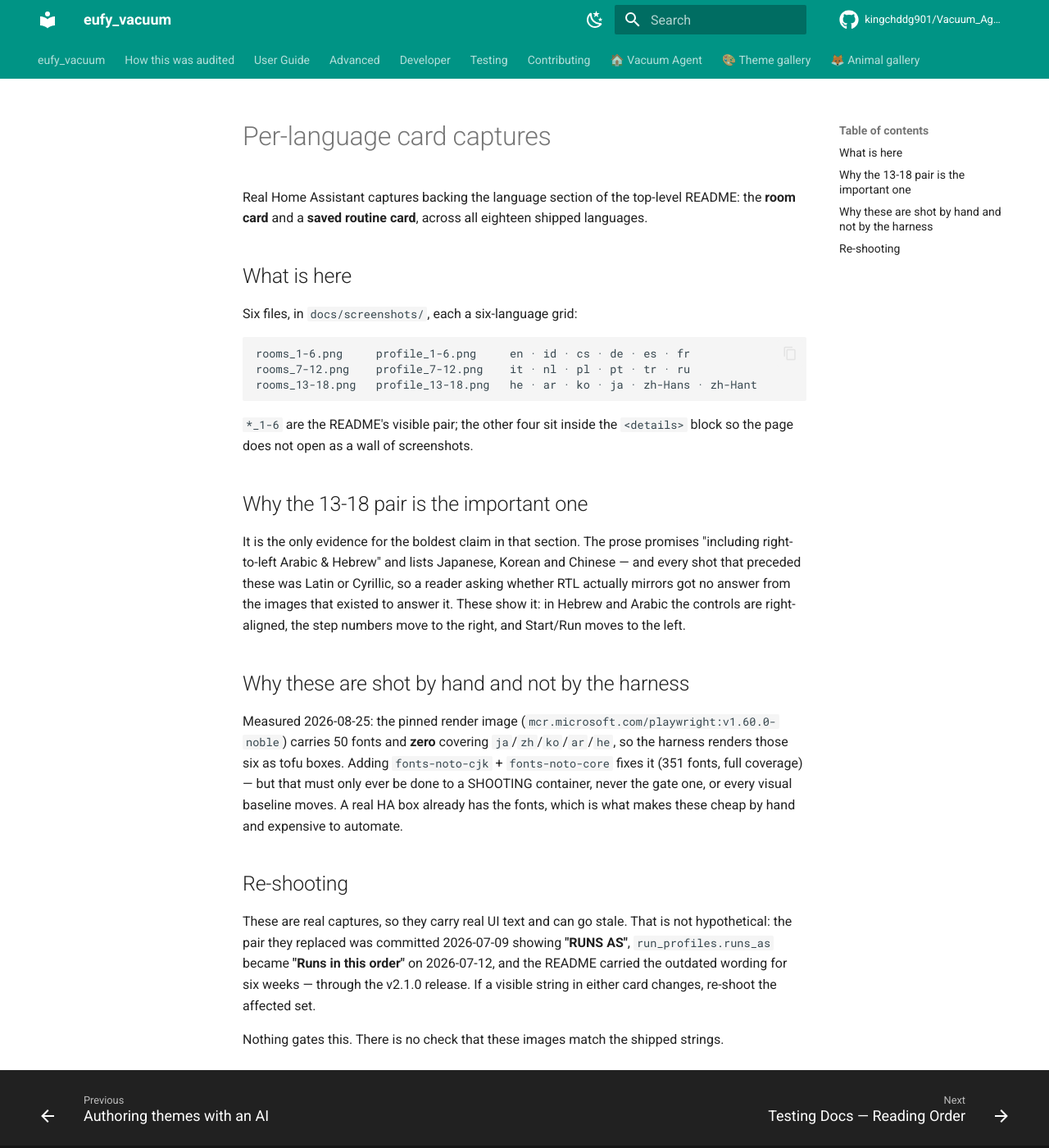
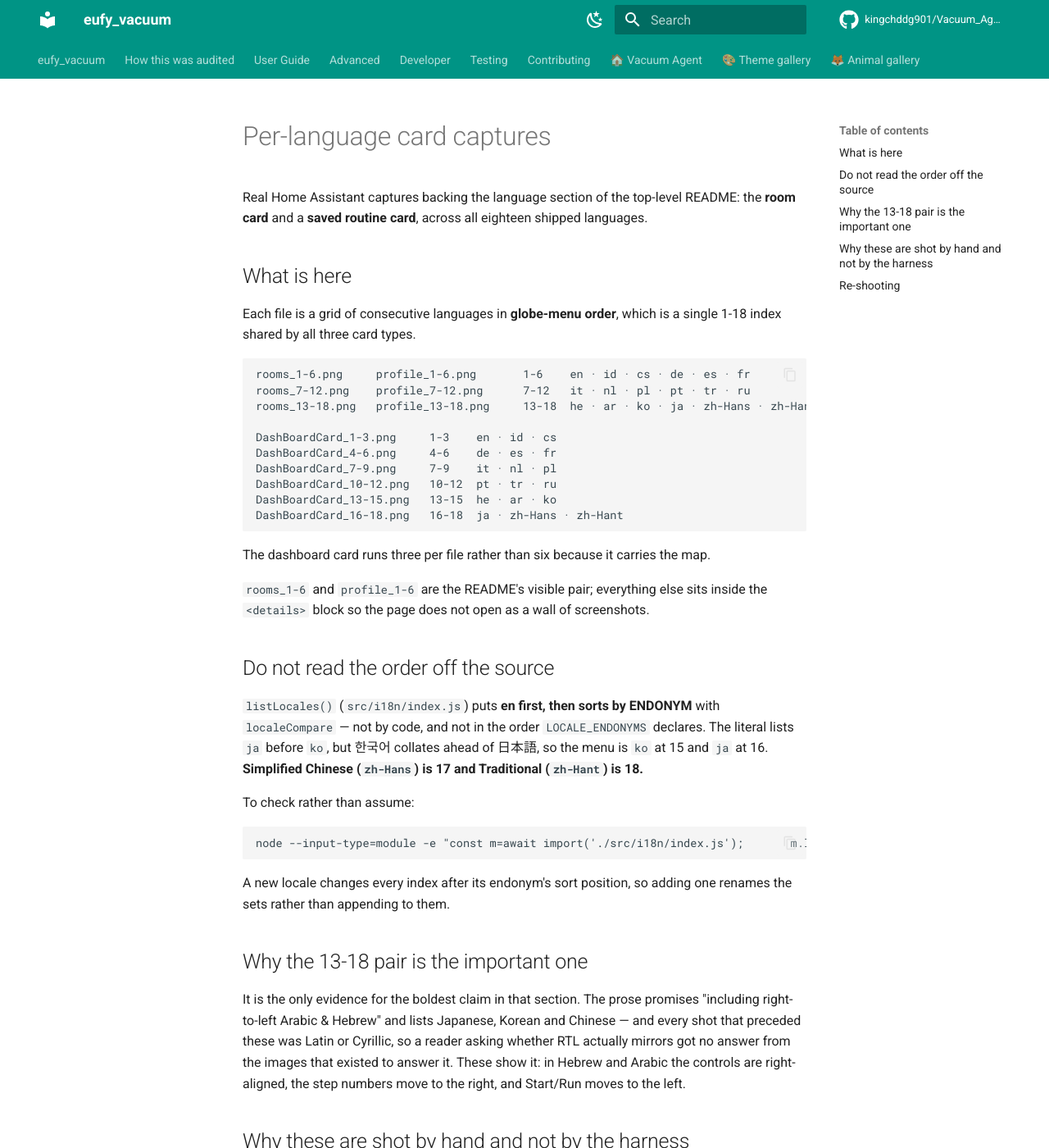
Before and after one commit to kingchddg901/Vacuum_Agent, an MkDocs documentation site: the page built from docs/screenshots/lang/README.md, in a window 1280 px wide and 1400 px high. Shown: the whole window at 82% size. Built offline with MkDocs 1.6.1 and Material for MkDocs 9.7.7, drawn with Linux system fonts in a browser that asks for light colours; comment, search, counter and statistics services are not loaded.

Commit message:
docs: pin the globe order, and say not to read it off the source literal
Chris asked which Chinese comes first. Answer: Simplified (zh-Hans) at 17,
Traditional at 18 — verified by running listLocales(), not by reading the table.

The distinction matters. listLocales() puts en first and then sorts by ENDONYM via
localeCompare, so the menu order is NOT the order LOCALE_ENDONYMS declares: the
literal has ja before ko, but 한국어 collates ahead of 日本語, putting ko at 15 and
ja at 16. Reading the literal gives the wrong answer for exactly the positions the
alt text depends on.

Running it also confirmed the three DashBoardCard files I never opened (4-6, 7-9,
10-12). Those had been derived by elimination from the sets I did read; they are now
checked against the ordering function itself.

Also records that adding a locale RENUMBERS every set after its sort position rather
than appending, so the filenames stop matching their contents.

Co-Authored-By: Claude Opus 5 <noreply@anthropic.com>

```diff
--- a/docs/screenshots/lang/README.md
+++ b/docs/screenshots/lang/README.md
@@ -5,14 +5,39 @@ the **room card** and a **saved routine card**, across all eighteen shipped lang
 
 ## What is here
 
-Six files, in `docs/screenshots/`, each a six-language grid:
+Each file is a grid of consecutive languages in **globe-menu order**, which is a
+single 1-18 index shared by all three card types.
 
-    rooms_1-6.png     profile_1-6.png     en · id · cs · de · es · fr
-    rooms_7-12.png    profile_7-12.png    it · nl · pl · pt · tr · ru
-    rooms_13-18.png   profile_13-18.png   he · ar · ko · ja · zh-Hans · zh-Hant
+    rooms_1-6.png     profile_1-6.png       1-6    en · id · cs · de · es · fr
+    rooms_7-12.png    profile_7-12.png      7-12   it · nl · pl · pt · tr · ru
+    rooms_13-18.png   profile_13-18.png     13-18  he · ar · ko · ja · zh-Hans · zh-Hant
 
-`*_1-6` are the README's visible pair; the other four sit inside the `<details>`
-block so the page does not open as a wall of screenshots.
+    DashBoardCard_1-3.png     1-3    en · id · cs
+    DashBoardCard_4-6.png     4-6    de · es · fr
+    DashBoardCard_7-9.png     7-9    it · nl · pl
+    DashBoardCard_10-12.png   10-12  pt · tr · ru
+    DashBoardCard_13-15.png   13-15  he · ar · ko
+    DashBoardCard_16-18.png   16-18  ja · zh-Hans · zh-Hant
+
+The dashboard card runs three per file rather than six because it carries the map.
+
+`rooms_1-6` and `profile_1-6` are the README's visible pair; everything else sits
+inside the `<details>` block so the page does not open as a wall of screenshots.
+
+## Do not read the order off the source
+
+`listLocales()` (`src/i18n/index.js`) puts **en first, then sorts by ENDONYM** with
+`localeCompare` — not by code, and not in the order `LOCALE_ENDONYMS` declares. The
+literal lists `ja` before `ko`, but 한국어 collates ahead of 日本語, so the menu is
+`ko` at 15 and `ja` at 16. **Simplified Chinese (`zh-Hans`) is 17 and Traditional
+(`zh-Hant`) is 18.**
+
+To check rather than assume:
+
+    node --input-type=module -e "const m=await import('./src/i18n/index.js');       m.listLocales().forEach((l,i)=>console.log(i+1, l.code, l.endonym))"
+
+A new locale changes every index after its endonym's sort position, so adding one
+renames the sets rather than appending to them.
 
 ## Why the 13-18 pair is the important one
 
```
